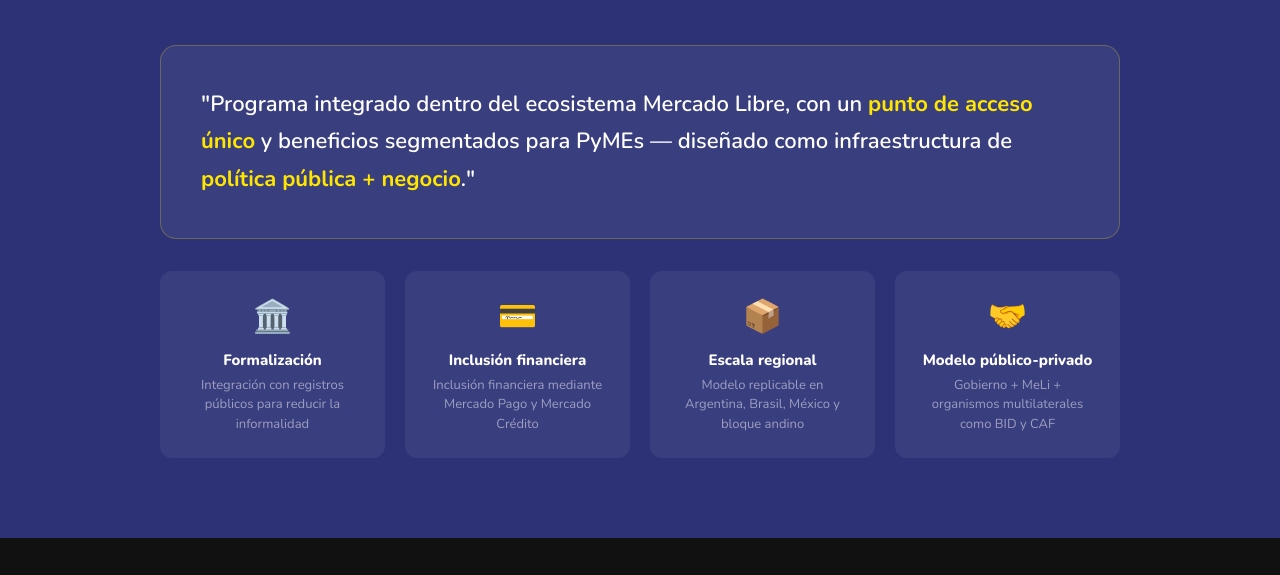
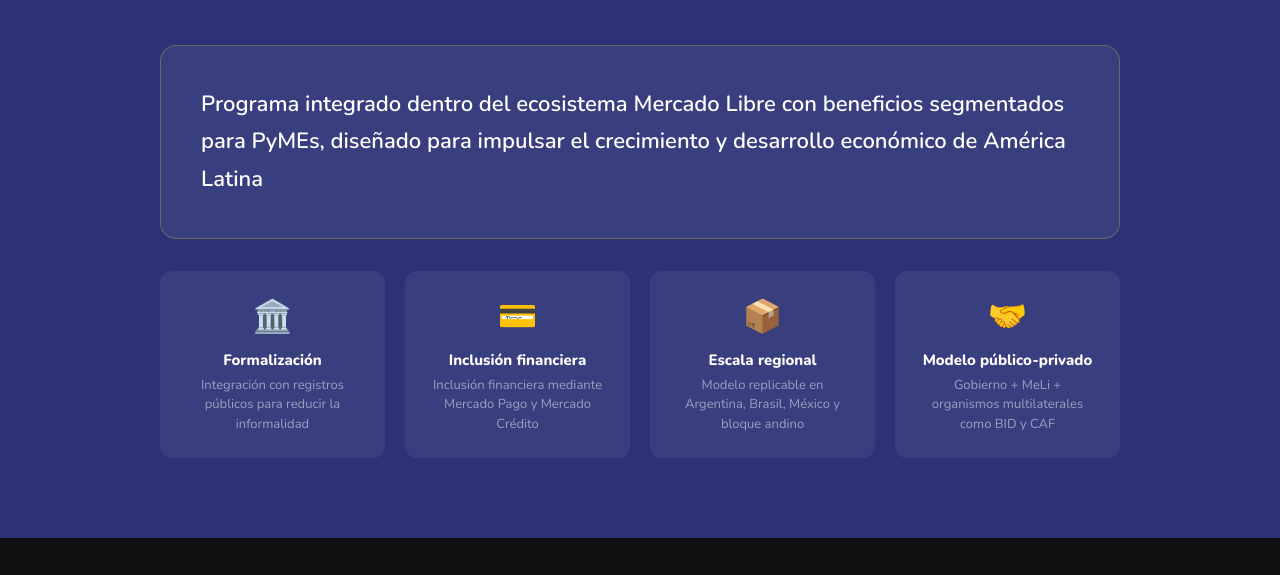
Before and after one commit to profeoli/Meli-Impulsa, a plain HTML site: page index.html in a window 1280 px wide. Shown: the part 1773-2348 px from the top of the page. Drawn offline with nearby package versions, Linux system fonts and the light colour scheme.

Commit message:
Update index.html

```diff
--- a/index.html
+++ b/index.html
@@ -577,7 +577,7 @@
       <h2 class="section-title">Mercado Libre como socio estratégico</h2>
 
       <div class="definition-box">
-        <p>"Programa integrado dentro del ecosistema Mercado Libre, con un <strong>punto de acceso único</strong> y beneficios segmentados para PyMEs — diseñado como infraestructura de <strong>política pública + negocio</strong>."</p>
+        <p>Programa integrado dentro del ecosistema Mercado Libre con beneficios segmentados para PyMEs, diseñado para impulsar el crecimiento y desarrollo económico de América Latina</p>
       </div>
 
       <div class="pillars-grid">
```
